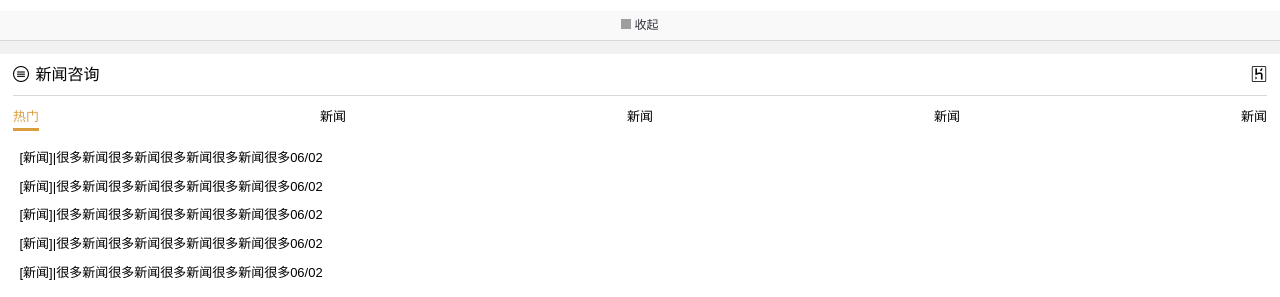
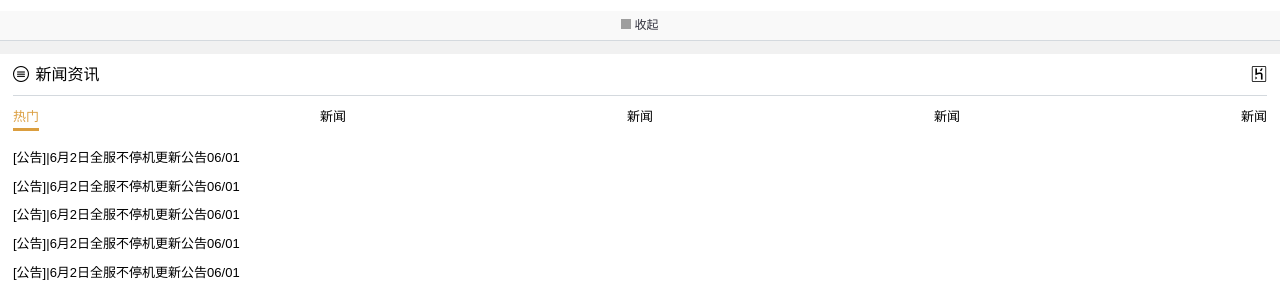
Before and after one commit to Linxuer/NODE-VUE-MOBA, a Vue app in the folder web/: page /#/ in a window 1280 px wide. Shown: the part 503-800 px from the top of the page. Built offline with nearby package versions, Linux system fonts and the light colour scheme; grey boxes are pictures that could not be loaded.

Commit message:
【NODE-VUE】列表卡片组件（list-card）

```diff
--- /dev/null
+++ b/web/src/components/ListCard.vue
@@ -0,0 +1,47 @@
+<template>
+  <m-card :icon="icon" :title="title">
+    <div class="nav jc-between">
+      <div class="nav-item" :class="{active: active === i}" v-for="(category, i) in categories" :key="i" @click="active = i">
+        <div class="nav-link">{{category.name}}</div>
+      </div>
+    </div>
+
+    <div class="pt-3">
+      <swiper>
+        <swiper-slide v-for="(category, i) in categories" :key="i">
+          <slot name="items" :category="category"></slot>
+        </swiper-slide>
+      </swiper>
+    </div>
+  </m-card>
+</template>
+
+<script>
+
+export default {
+  props: {
+    title: {
+      type: String,
+      require: true
+    },
+    icon: {
+      type: String,
+      require: true
+    },
+    categories: {
+      type: Array,
+      require: true
+    }
+  },
+
+  data() {
+    return {
+      active: 0
+    }
+  },
+}
+</script>
+
+<style>
+
+</style>
--- a/web/src/main.js
+++ b/web/src/main.js
@@ -13,6 +13,8 @@
 
 import Card from './components/Card.vue'
 Vue.component('m-card', Card)
+import ListCard from './components/ListCard.vue'
+Vue.component('m-list-card', ListCard)
 
 new Vue({
   router,
--- a/web/src/views/Home.vue
+++ b/web/src/views/Home.vue
@@ -28,38 +28,16 @@
     </div>
     <!-- end of nav icon -->
 
-    <m-card icon="Menu" title="新闻咨询">
-      <div class="nav jc-between">
-        <div class="nav-item active">
-          <div class="nav-link">热门</div>
+    <m-list-card icon="Menu" title="新闻资讯" :categories="newsCats">
+      <template #items="{category}">
+        <div class="py-2" v-for="(news, i) in category.newsList" :key="i">
+          <span>[{{news.categoryName}}]</span>
+          <span>|</span>
+          <span>{{news.title}}</span>
+          <span>{{news.date}}</span>
         </div>
-        <div class="nav-item">
-          <div class="nav-link">新闻</div>
-        </div>
-        <div class="nav-item">
-          <div class="nav-link">新闻</div>
-        </div>
-        <div class="nav-item">
-          <div class="nav-link">新闻</div>
-        </div>
-        <div class="nav-item">
-          <div class="nav-link">新闻</div>
-        </div>
-      </div>
-
-      <div class="pt-3">
-        <swiper>
-          <swiper-slide v-for="n in 5" :key="n">
-            <div class="p-2" v-for="n in 5" :key="n">
-              <span>[新闻]</span>
-              <span>|</span>
-              <span>很多新闻很多新闻很多新闻很多新闻很多</span>
-              <span>06/02</span>
-            </div>
-          </swiper-slide>
-        </swiper>
-      </div>
-    </m-card>
+      </template>
+    </m-list-card>
     <m-card icon="Menu" title="英雄列表"></m-card>
     <m-card icon="Menu" title="精彩视频"></m-card>
     <m-card icon="Menu" title="图文攻略"></m-card>
@@ -77,7 +55,59 @@
         pagination: {
           el: '.pagination-home',
         },
-      }
+      },
+      newsCats: [
+        {
+          name: '热门',
+          newsList: new Array(5).fill({}).map(() => (
+            {
+              categoryName: '公告',
+              title: '6月2日全服不停机更新公告',
+              date: '06/01'
+            }
+          ))
+        },
+        {
+          name: '新闻',
+          newsList: new Array(5).fill({}).map(() => (
+            {
+              categoryName: '新闻',
+              title: '6月2日全服不停机更新公告',
+              date: '06/01'
+            }
+          ))
+        },
+        {
+          name: '新闻',
+          newsList: new Array(5).fill({}).map(() => (
+            {
+              categoryName: '新闻',
+              title: '6月2日全服不停机更新公告',
+              date: '06/01'
+            }
+          ))
+        },
+        {
+          name: '新闻',
+          newsList: new Array(5).fill({}).map(() => (
+            {
+              categoryName: '新闻',
+              title: '6月2日全服不停机更新公告',
+              date: '06/01'
+            }
+          ))
+        },
+        {
+          name: '新闻',
+          newsList: new Array(5).fill({}).map(() => (
+            {
+              categoryName: '新闻',
+              title: '6月2日全服不停机更新公告',
+              date: '06/01'
+            }
+          ))
+        }
+      ]
     }
   },
 
```
